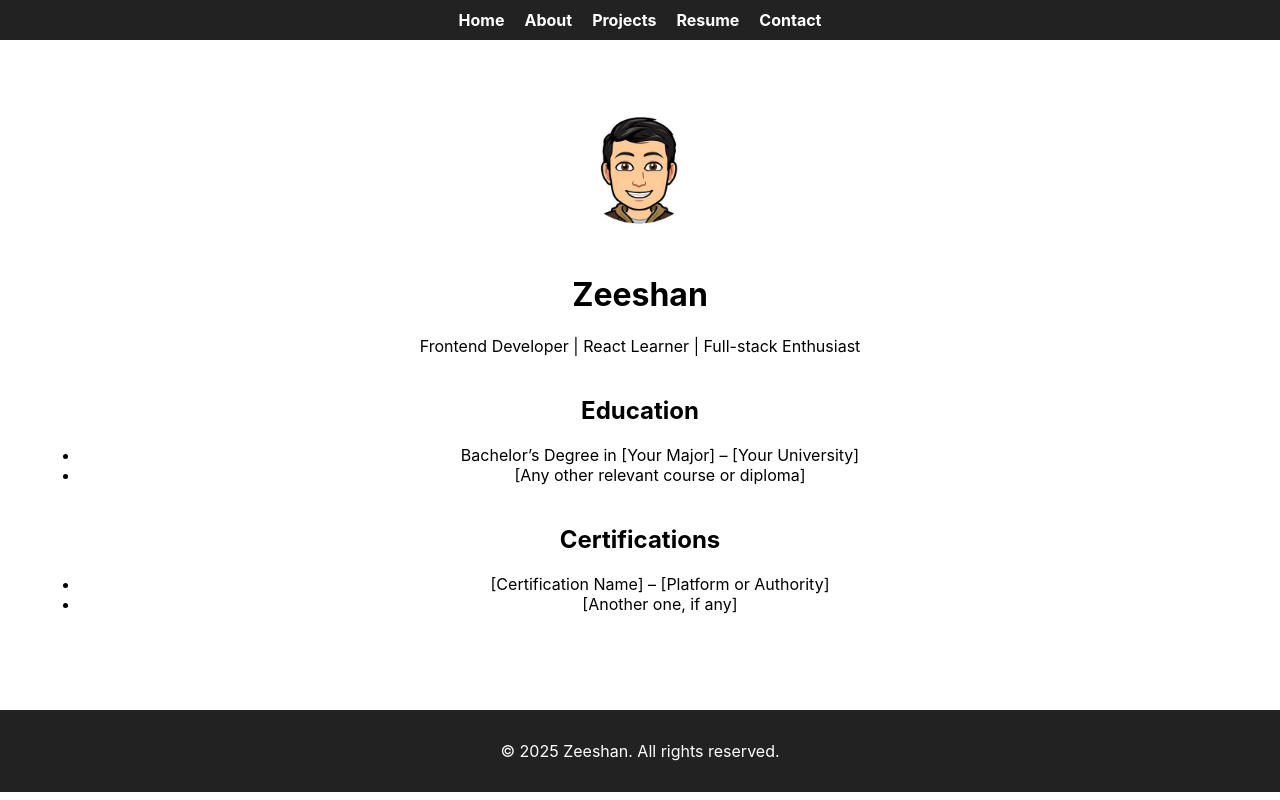
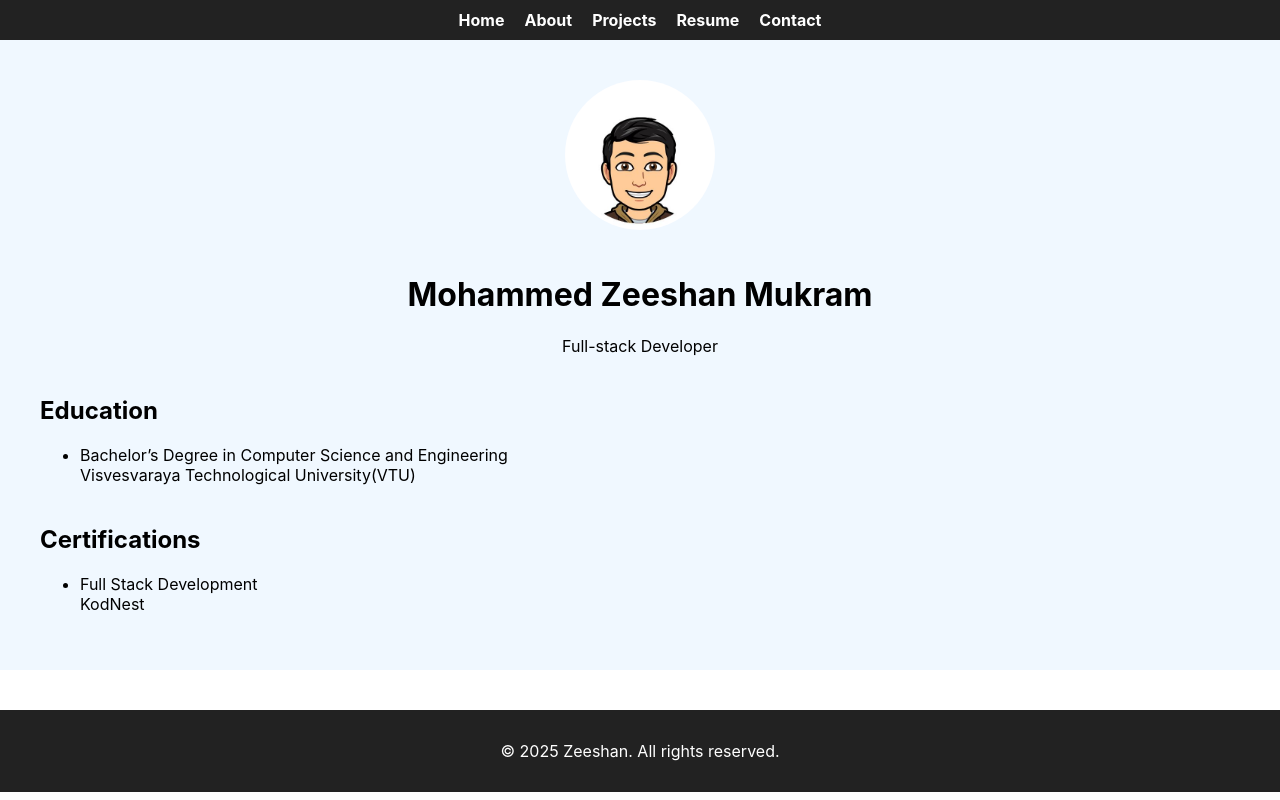
Before and after one commit to Zeeshan0610/zeeshan-portfolio, a React (Create React App) app: page / in a window 1280 px wide. Built offline with nearby package versions, Linux system fonts and the light colour scheme.

Commit message:
Updated About, Home, and Projects pages

```diff
--- a/src/pages/About.css
+++ b/src/pages/About.css
@@ -3,6 +3,7 @@
   margin: 0 auto;
   padding: 40px 20px;
   line-height: 1.8;
+  background-color: aliceblue;
 }
 
 .about-section {
--- a/src/pages/About.jsx
+++ b/src/pages/About.jsx
@@ -13,9 +13,9 @@ function About() {
         <h2>Skills</h2>
         <ul>
           <li>HTML, CSS, JavaScript</li>
+           <li>Java</li>
           <li>React (in progress)</li>
           <li>Git & GitHub</li>
-          <li>Java (learning)</li>
         </ul>
       </div>
 
--- a/src/pages/Home.css
+++ b/src/pages/Home.css
@@ -1,6 +1,7 @@
 .home-container {
   text-align: center;
   padding: 40px;
+  background-color:aliceblue;
 }
 
 .profile-pic {
@@ -13,4 +14,5 @@
 
 .section {
   margin-top: 40px;
+  text-align: left;
 }
--- a/src/pages/Home.jsx
+++ b/src/pages/Home.jsx
@@ -8,22 +8,22 @@ function Home() {
         alt="Zeeshan"
         className="profile-pic"
       />
-      <h1>Zeeshan</h1>
-      <p>Frontend Developer | React Learner | Full-stack Enthusiast</p>
+      <h1>Mohammed Zeeshan Mukram</h1>
+      <p>Full-stack Developer</p>
 
       <div className="section">
         <h2>Education</h2>
         <ul>
-          <li>Bachelor’s Degree in [Your Major] – [Your University]</li>
-          <li>[Any other relevant course or diploma]</li>
+          <li>Bachelor’s Degree in Computer Science and Engineering </li>
+              Visvesvaraya Technological University(VTU)
         </ul>
       </div>
 
       <div className="section">
         <h2>Certifications</h2>
         <ul>
-          <li>[Certification Name] – [Platform or Authority]</li>
-          <li>[Another one, if any]</li>
+          <li>Full Stack Development</li>
+          KodNest
         </ul>
       </div>
     </div>
--- a/src/pages/Projects.jsx
+++ b/src/pages/Projects.jsx
@@ -10,7 +10,7 @@ const projects = [
   {
     title: "Portfolio Website",
     description: "This portfolio itself — built with React, routing, and clean UI.",
-    github: "https://github.com/your-username/zeeshan-portfolio",
+    github: "https://github.com/Zeeshan0610/zeeshan-portfolio",
     demo: "#",
   },
   // Add more projects later!
```
